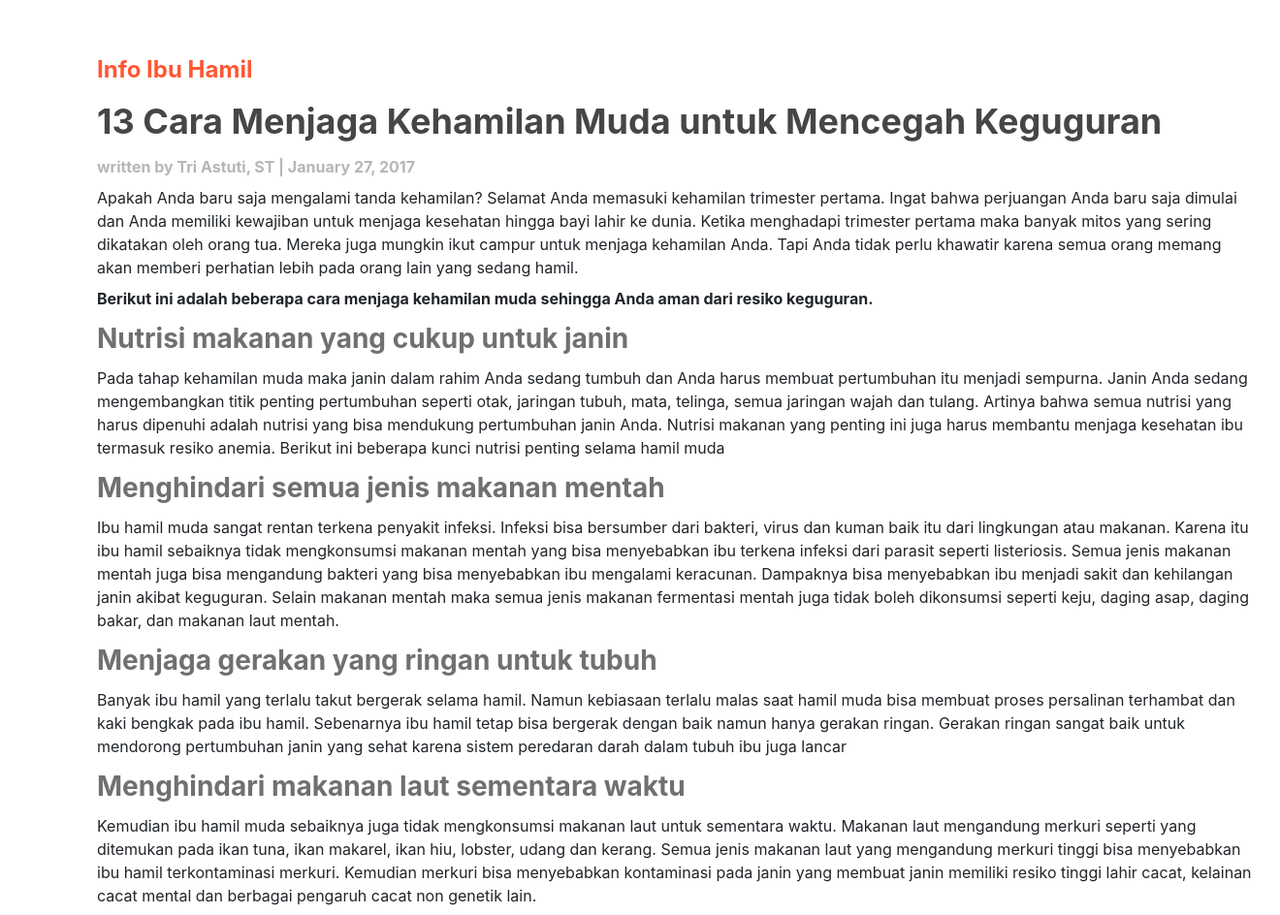
After one commit to SherlyFratista/Aplikasi-Ibu-dan-Anak, a PHP site: page /readmoreArticle2.php in a window 1320 px wide. The commit adds this page. Shown: the part 636-1580 px from the top of the page at 97% size. Run offline with PHP 8.4, Linux system fonts and the light colour scheme.

Commit message:
update artikel dan readmore

```diff
--- a/logout.php
+++ b/logout.php
@@ -3,7 +3,12 @@
    session_destroy();
 ?>
 
+
+<html>
+<body>
 <div align="center">
   <h2>Anda telah berhasil logout..</h2>
   Silahkan klik <a href="login.php">disini</a> untuk login kembali
 </div>
+</body>
+</html>
--- /dev/null
+++ b/readmoreArticle2.php
@@ -0,0 +1,102 @@
+<!DOCTYPE html>
+<html>
+<head>
+	<title></title>
+	<link rel="stylesheet" href="https://stackpath.bootstrapcdn.com/bootstrap/4.3.1/css/bootstrap.min.css" integrity="sha384-ggOyR0iXCbMQv3Xipma34MD+dH/1fQ784/j6cY/iJTQUOhcWr7x9JvoRxT2MZw1T" crossorigin="anonymous">
+	<script src="https://code.jquery.com/jquery-3.3.1.slim.min.js" integrity="sha384-q8i/X+965DzO0rT7abK41JStQIAqVgRVzpbzo5smXKp4YfRvH+8abtTE1Pi6jizo" crossorigin="anonymous"></script>
+	<script src="https://cdnjs.cloudflare.com/ajax/libs/popper.js/1.14.7/umd/popper.min.js" integrity="sha384-UO2eT0CpHqdSJQ6hJty5KVphtPhzWj9WO1clHTMGa3JDZwrnQq4sF86dIHNDz0W1" crossorigin="anonymous"></script>
+	<script src="https://stackpath.bootstrapcdn.com/bootstrap/4.3.1/js/bootstrap.min.js" integrity="sha384-JjSmVgyd0p3pXB1rRibZUAYoIIy6OrQ6VrjIEaFf/nJGzIxFDsf4x0xIM+B07jRM" crossorigin="anonymous"></script>
+
+	<style type="text/css">
+		.imgArticle {
+			width: 50%;
+			margin-top: 60px;
+		}
+		.LabelHeader1 {
+			color: #FF5733;
+			font-size: 24px;
+		}
+		.ContainerArticle {
+			text-align: left;
+			width: 1200px;
+			margin-left: 100px;
+		}
+		.LabelBy{
+			color: #B6B6B6;
+		}
+		.LabelHeader2 {
+			color: #464646;
+			font-size: 36px;
+		}
+		.LabelHeader3 {
+			color: #707070;
+			font-size: 28px;
+		}
+	</style>
+</head>
+
+<body>
+
+	<nav class="navbar navbar-light bg-light">
+        <a class="navbar-brand" href="#">
+        <img src="img/logo.png" alt="logo" style="width: 50px;">
+        </a>
+        <div class="d-flex flex-row-reverse bd-highlight">
+            <a class="navbar-text" href="#" style="padding: 20px;" data-toggle="moda1" data-target="#moda1Register">Logout</a>
+            <a class="navbar-text" href="#" style="padding: 20px;" data-toggle="moda1" data-target="#exampleModa1Center">Feedback</a>
+            <a class="navbar-text" href="#" style="padding: 20px;" data-toggle="moda1" data-target="#moda1Register">Bantuan</a>
+            <a class="navbar-text" href="#" style="padding: 20px;" data-toggle="moda1" data-target="#exampleModa1Center">Home</a>
+        </div>
+        </div>
+    </nav>
+
+    <div>
+    	<center>
+    		<div>
+    			<img src="img/kenali-nutrisi-otak-yang-mendukung-kehebatan-anak_1166_shutterstock_568555759__1568268610_52695.jpg" class = "imgArticle">
+    		</div>
+    	</center>
+    	<div class = "ContainerArticle">
+    		<div style="margin-top: 55px;">
+    			<label class = "LabelHeader1"> <b> Info Ibu Hamil </b> </label>
+    		</div>
+    		<div>
+    			<label class ="LabelHeader2"> <b> 13 Cara Menjaga Kehamilan Muda untuk Mencegah Keguguran </b> </label>
+    		</div>
+    		<div>
+    			<label class="LabelBy"> <b> written by Tri Astuti, ST | January 27, 2017 </b> </label>
+    		</div>
+    		<div>
+    			<label> Apakah Anda baru saja mengalami tanda kehamilan? Selamat Anda memasuki kehamilan trimester pertama. Ingat bahwa perjuangan Anda baru saja dimulai dan Anda memiliki kewajiban untuk menjaga kesehatan hingga bayi lahir ke dunia. Ketika menghadapi trimester pertama maka banyak mitos yang sering dikatakan oleh orang tua. Mereka juga mungkin ikut campur untuk menjaga kehamilan Anda. Tapi Anda tidak perlu khawatir karena semua orang memang akan memberi perhatian lebih pada orang lain yang sedang hamil. </label>
+    		</div>
+    		<div>
+    			<label> <b> Berikut ini adalah beberapa cara menjaga kehamilan muda sehingga Anda aman dari resiko keguguran. </b> </label>
+    		</div>
+    		<div>
+    			<label class ="LabelHeader3"> <b> Nutrisi makanan yang cukup untuk janin </b> </label>
+    		</div>
+    		<div>
+    			<label> Pada tahap kehamilan muda maka janin dalam rahim Anda sedang tumbuh dan Anda harus membuat pertumbuhan itu menjadi sempurna. Janin Anda sedang mengembangkan titik penting pertumbuhan seperti otak, jaringan tubuh, mata, telinga, semua jaringan wajah dan tulang. Artinya bahwa semua nutrisi yang harus dipenuhi adalah nutrisi yang bisa mendukung pertumbuhan janin Anda. Nutrisi makanan yang penting ini juga harus membantu menjaga kesehatan ibu termasuk resiko anemia. Berikut ini beberapa kunci  nutrisi penting selama hamil muda </label>
+    		</div>
+    		<div>
+    			<label class ="LabelHeader3"> <b> Menghindari semua jenis makanan mentah </b> </label>
+    		</div>
+    		<div>
+    			<label> Ibu hamil muda sangat rentan terkena penyakit infeksi. Infeksi bisa bersumber dari bakteri, virus dan kuman baik itu dari lingkungan atau makanan. Karena itu ibu hamil sebaiknya tidak mengkonsumsi makanan mentah yang bisa menyebabkan ibu terkena infeksi dari parasit seperti listeriosis. Semua jenis makanan mentah juga bisa mengandung bakteri yang bisa menyebabkan ibu mengalami keracunan. Dampaknya bisa menyebabkan ibu menjadi sakit dan kehilangan janin akibat keguguran. Selain makanan mentah maka semua jenis makanan fermentasi mentah juga tidak boleh dikonsumsi seperti keju, daging asap, daging bakar, dan makanan laut mentah. </label>
+    		</div>
+    		<div>
+    			<label class ="LabelHeader3"> <b> Menjaga gerakan yang ringan untuk tubuh </b> </label>
+    		</div>
+    		<div>
+    			<label> Banyak ibu hamil yang terlalu takut bergerak selama hamil. Namun kebiasaan terlalu malas saat hamil muda bisa membuat proses persalinan terhambat dan kaki bengkak pada ibu hamil. Sebenarnya ibu hamil tetap bisa bergerak dengan baik namun hanya gerakan ringan. Gerakan ringan sangat baik untuk mendorong pertumbuhan janin yang sehat karena sistem peredaran darah dalam tubuh ibu juga lancar </label>
+    		</div>
+    		<div>
+    			<label class ="LabelHeader3"> <b> Menghindari makanan laut sementara waktu </b> </label>
+    		</div>
+    		<div>
+    			<label> Kemudian ibu hamil muda sebaiknya juga tidak mengkonsumsi makanan laut untuk sementara waktu. Makanan laut mengandung merkuri seperti yang ditemukan pada ikan tuna, ikan makarel, ikan hiu, lobster, udang dan kerang. Semua jenis makanan laut yang mengandung merkuri tinggi bisa menyebabkan ibu hamil terkontaminasi merkuri. Kemudian merkuri bisa menyebabkan kontaminasi pada janin yang membuat janin memiliki resiko tinggi lahir cacat, kelainan cacat mental dan berbagai pengaruh cacat non genetik lain. </label>
+    		</div>
+    	</div>
+    </div>
+</body>
+</html>
```
Also changed, not shown: hamil1.php (+22 -24 lines), readmore.php (added, +21 -0 lines).
